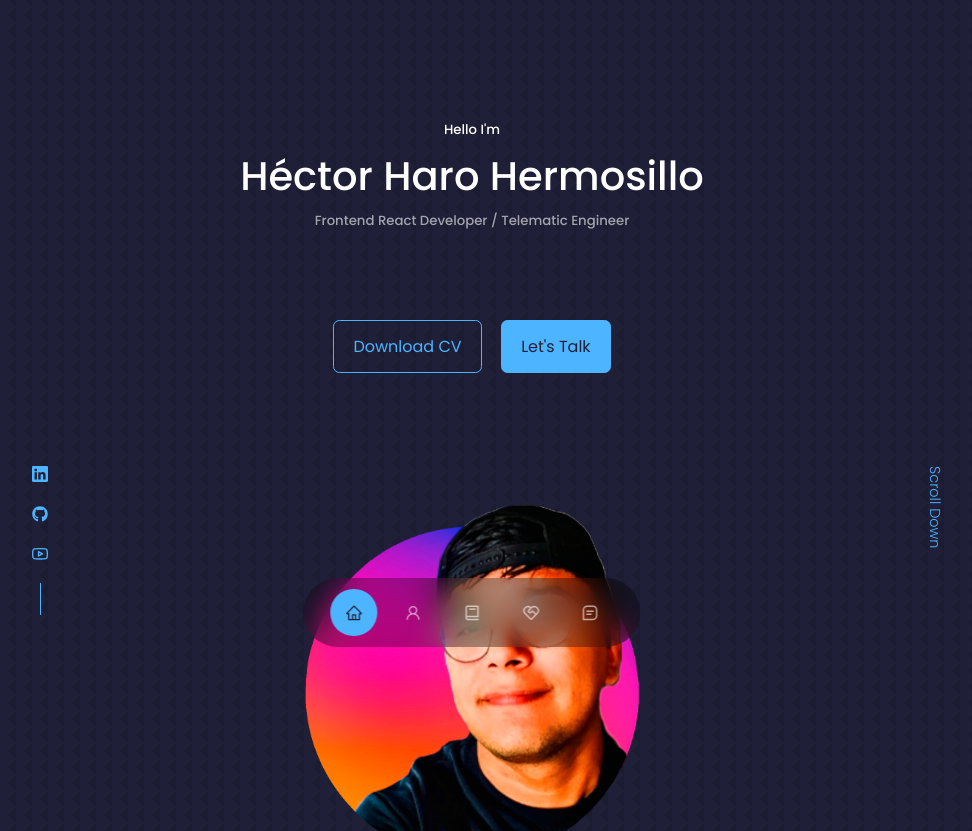
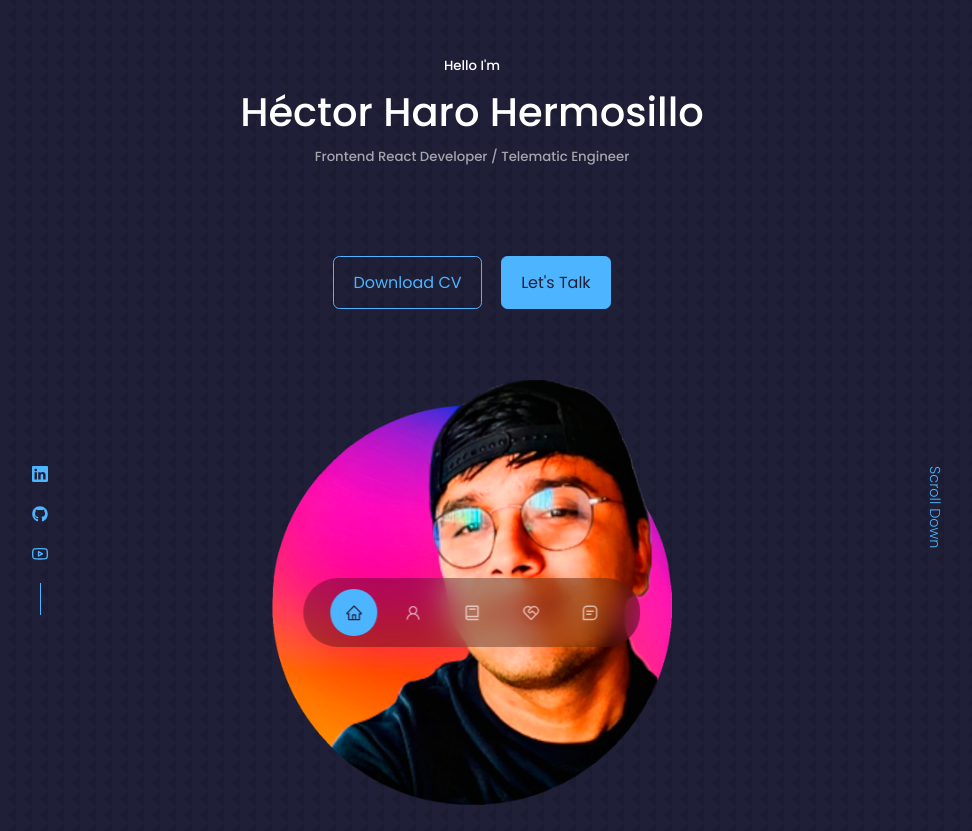
Before and after one commit to HectorCode8/portfolio-2023, a React (Create React App) app: page / in a window 1280 px wide. Shown: the part 121-952 px from the top of the page, without its empty margins (168-1140 px from the left). Built offline with nearby package versions, Linux system fonts and the light colour scheme.

Commit message:
add more css and changer profile picture

```diff
--- a/src/components/header/header.css
+++ b/src/components/header/header.css
@@ -1,6 +1,6 @@
 header {
   height: 130vh;
-  padding-top: 15rem;
+  padding-top:11rem;
   overflow: hidden;
 
 }
@@ -39,7 +39,7 @@ header {
 
 /* =============== ME ============== */
 .me {
-  padding-top: 5rem;
+  padding-top: 1rem;
   /* background: linear-gradient(var(--color-primary), transparent); */
   height: 70%;
   position: relative;
@@ -48,7 +48,7 @@ header {
   border-radius: 40%;
   overflow: hidden;
   width: 80%;
-  max-width: 25rem;
+  max-width: 30rem;
   margin-top: 2.5rem;
   justify-content: center;
 
```
Also changed, not shown: src/assets/calis.png.
